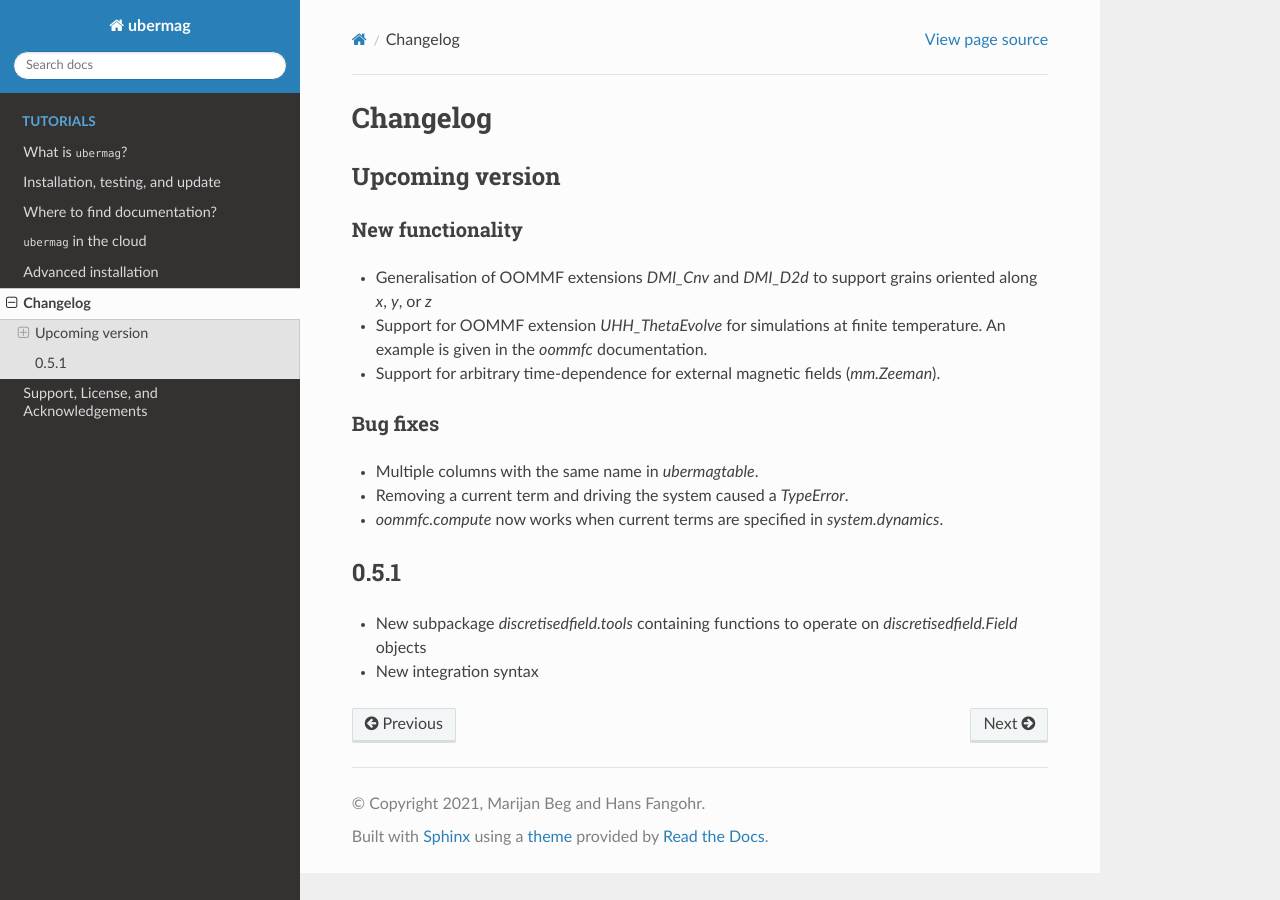
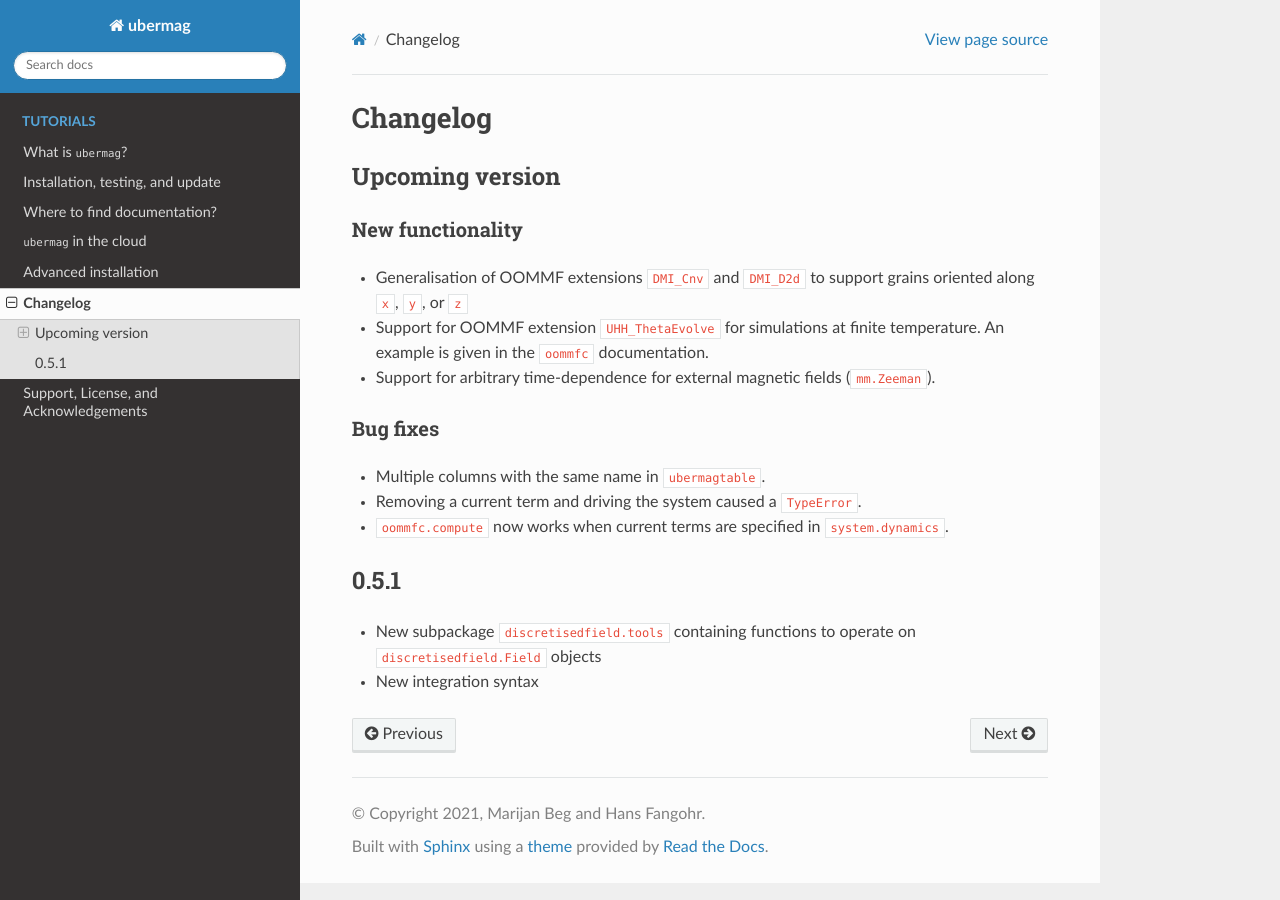
Before and after one commit to ubermag/ubermag, a Sphinx documentation site: the page built from docs/changelog.rst, in a window 1280 px wide. Built offline with Sphinx 7.4.7 and the Read the Docs theme 2.0.0, drawn with Linux system fonts in a browser that asks for light colours.

Commit message:
Fix wrong syntax.

```diff
--- a/docs/changelog.rst
+++ b/docs/changelog.rst
@@ -7,19 +7,19 @@ Upcoming version
 New functionality
 ^^^^^^^^^^^^^^^^^
 
-- Generalisation of OOMMF extensions `DMI_Cnv` and `DMI_D2d` to support grains oriented along `x`, `y`, or `z`
-- Support for OOMMF extension `UHH_ThetaEvolve` for simulations at finite temperature. An example is given in the `oommfc` documentation.
-- Support for arbitrary time-dependence for external magnetic fields (`mm.Zeeman`).
+- Generalisation of OOMMF extensions ``DMI_Cnv`` and ``DMI_D2d`` to support grains oriented along ``x``, ``y``, or ``z``
+- Support for OOMMF extension ``UHH_ThetaEvolve`` for simulations at finite temperature. An example is given in the ``oommfc`` documentation.
+- Support for arbitrary time-dependence for external magnetic fields (``mm.Zeeman``).
 
 Bug fixes
 ^^^^^^^^^
 
-- Multiple columns with the same name in `ubermagtable`.
-- Removing a current term and driving the system caused a `TypeError`.
-- `oommfc.compute` now works when current terms are specified in `system.dynamics`.
+- Multiple columns with the same name in ``ubermagtable``.
+- Removing a current term and driving the system caused a ``TypeError``.
+- ``oommfc.compute`` now works when current terms are specified in ``system.dynamics``.
 
 0.5.1
 -----
 
-- New subpackage `discretisedfield.tools` containing functions to operate on `discretisedfield.Field` objects
+- New subpackage ``discretisedfield.tools`` containing functions to operate on ``discretisedfield.Field`` objects
 - New integration syntax
```
